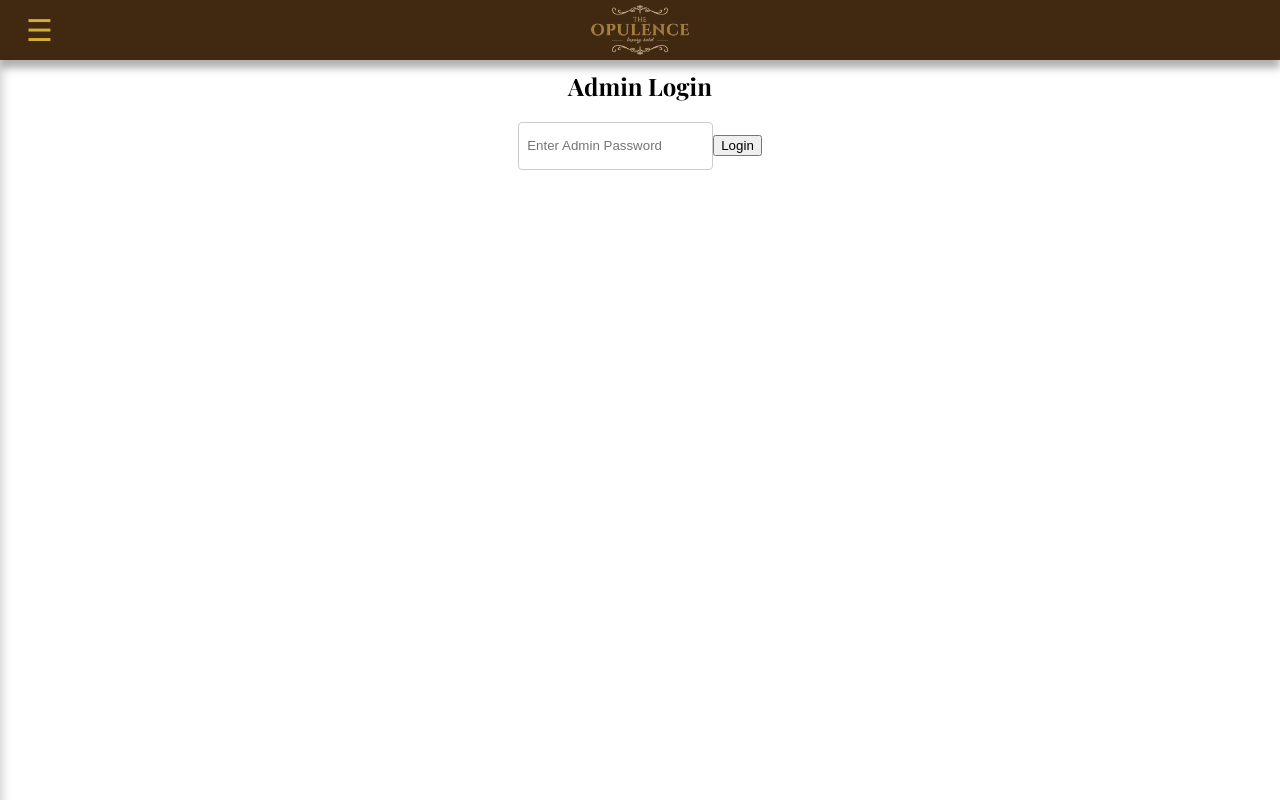
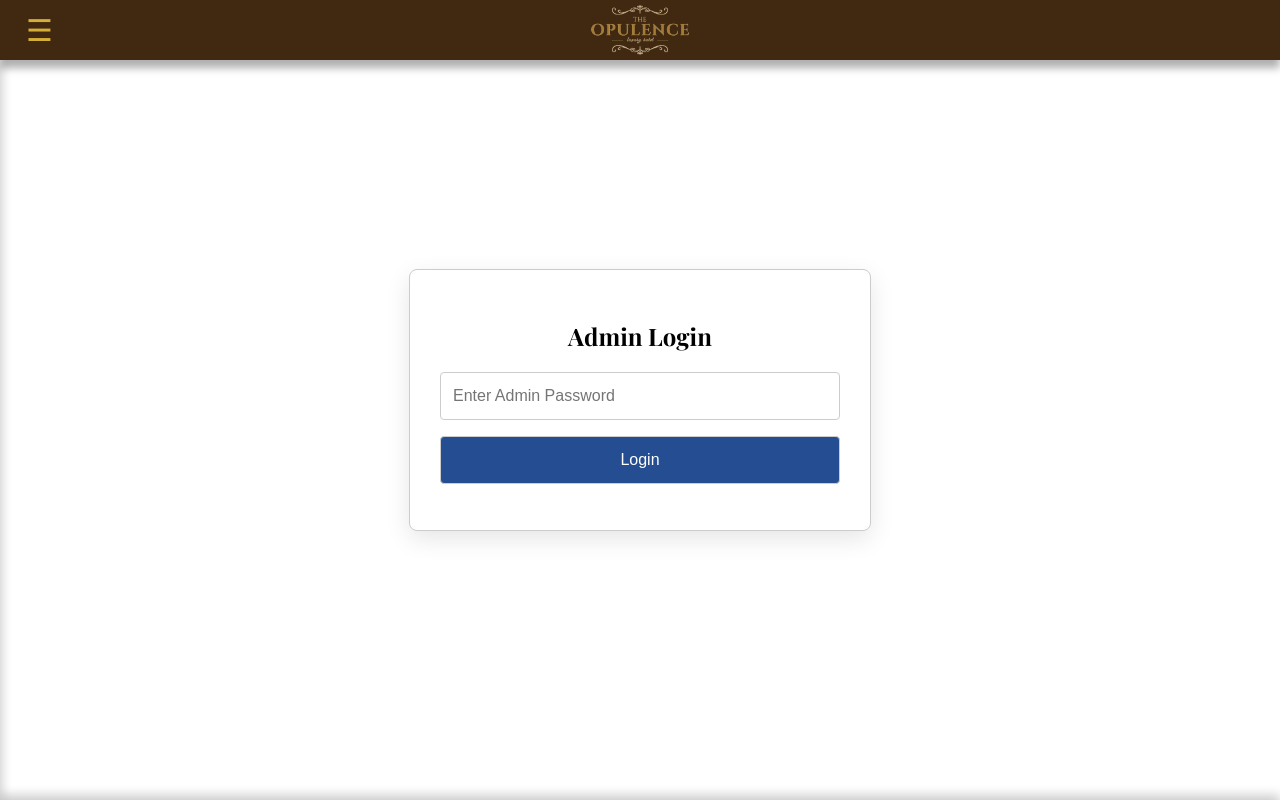
Before and after one commit to shxnias/GAPT, a React (Create React App) app: page /adminlogin in a window 1280 px wide. Shown: the top 800 px of the page. Built offline with nearby package versions, Linux system fonts and the light colour scheme; no server answers.

Commit message:
Admin Login css

```diff
--- a/src/pages/Admin.css
+++ b/src/pages/Admin.css
@@ -120,3 +120,67 @@
   margin-bottom: 30px;
   box-shadow: 0 2px 10px rgba(0, 0, 0, 0.05);
 }
+
+/* Admin Login Css*/
+.admin-login-container {
+  display: flex;
+  justify-content: center;
+  align-items: center;
+  height: 100vh;
+  background: #fff;
+}
+
+.login-box {
+  background: #fff;
+  border: 1px solid #ccc;
+  border-radius: 8px;
+  padding: 30px;
+  width: 100%;
+  max-width: 400px;
+  text-align: center;
+  box-shadow: 0 8px 24px rgba(0, 0, 0, 0.1); /* enhanced shadow */
+}
+
+.login-box h2 {
+  margin-bottom: 20px;
+  font-size: 24px;
+  font-weight: 600;
+}
+
+.login-box input{
+  width: 100%;
+  height: 48px;
+  color: black;
+  font-size: 16px;
+  border-radius: 4px;
+  border: 1px solid #ccc;
+  box-sizing: border-box;
+  margin-bottom: 16px;
+  padding: 0 12px;
+}
+
+.login-box button {
+  width: 100%;
+  height: 48px;
+  color: white;
+  font-size: 16px;
+  border-radius: 4px;
+  border: 1px solid #ccc;
+  box-sizing: border-box;
+  margin-bottom: 16px;
+  padding: 0 12px;
+}
+
+.login-box button {
+  background: #254D91;
+  cursor: pointer;
+}
+
+.login-box button:hover {
+  background: #1C3C75;
+}
+
+.error-message {
+  color: red;
+  font-size: 14px;
+}
--- a/src/pages/AdminLogin.js
+++ b/src/pages/AdminLogin.js
@@ -21,7 +21,8 @@ function AdminLogin() {
   };
 
   return (
-    <div className="main-content">
+    <div className="admin-login-container">
+      <div className="login-box">
       <h2>Admin Login</h2>
       <input
         type="password"
@@ -32,6 +33,7 @@ function AdminLogin() {
       <button onClick={handleLogin}>Login</button>
       {error && <p style={{ color: "red" }}>{error}</p>}
     </div>
+    </div>
   );
 }
 
```
